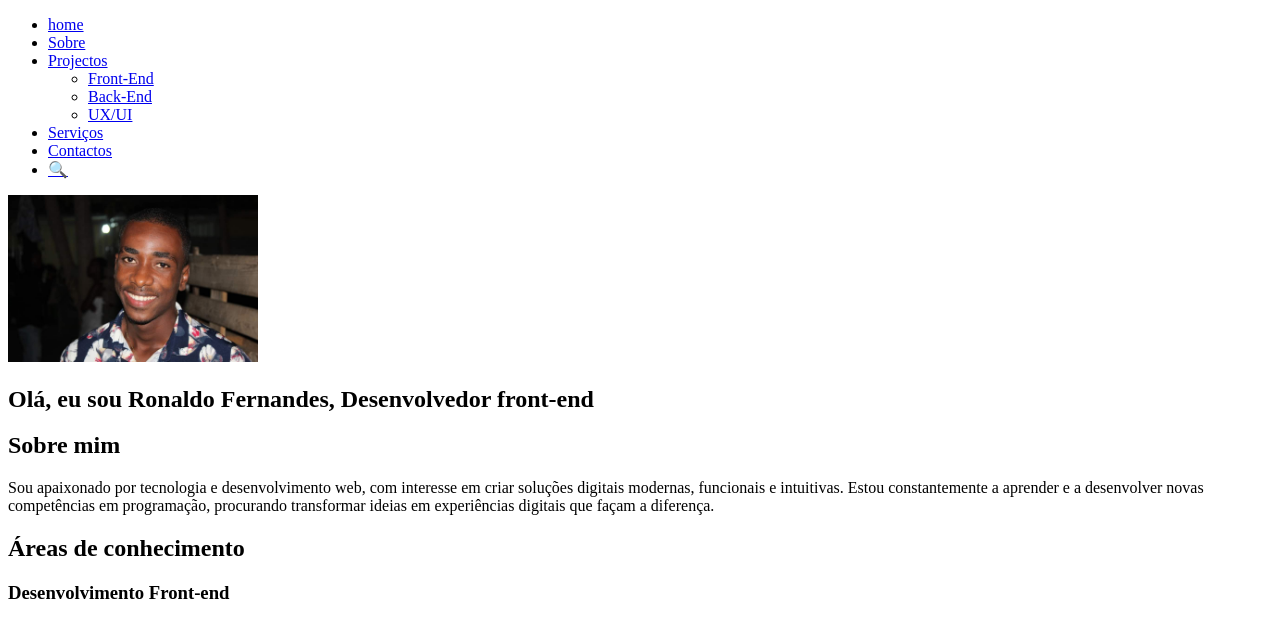
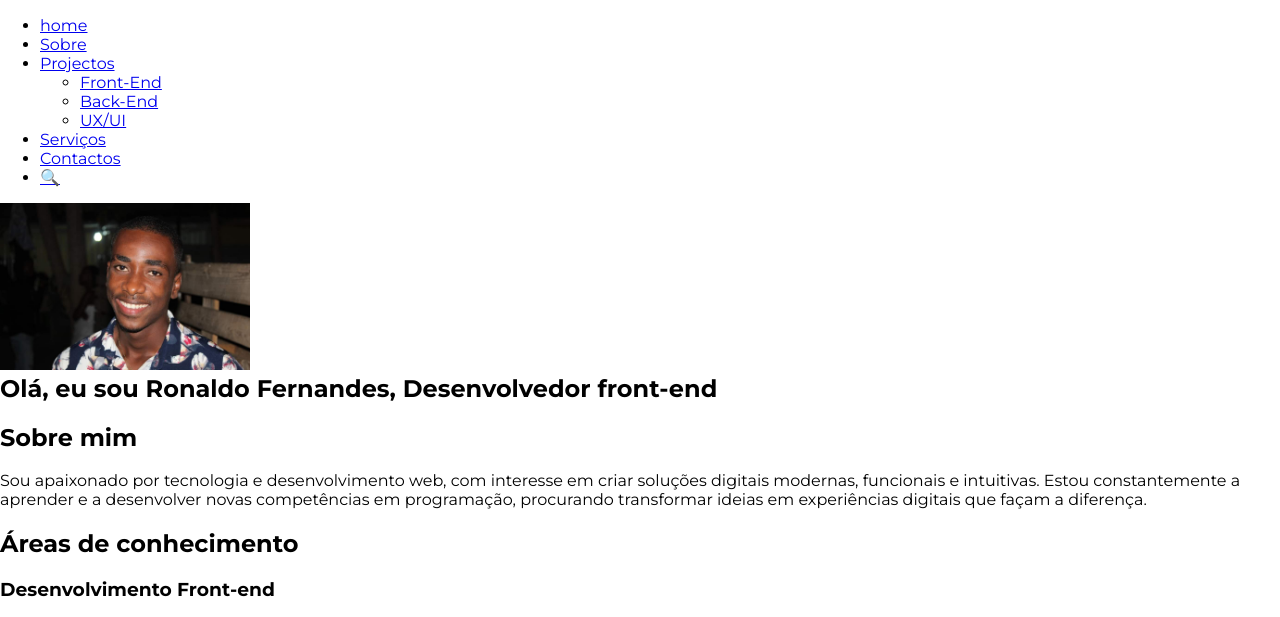
Before and after one commit to Ronaldo350-rony/portfolio, a plain HTML site: page index.html in a window 1280 px wide. Shown: the top 617 px of the page. Drawn offline with Linux system fonts and the light colour scheme.

Commit message:
adicionando fontes e estilizando a cor de corpo

```diff
--- /dev/null
+++ b/css/global.css
@@ -0,0 +1,34 @@
+@font-face {
+    font-family: "montserrat";
+    src: url(../fontes/Montserrat-VariableFont_wght.ttf);
+    font-display: swap;
+    font-style: normal;
+}
+
+:root{
+    --primary-color: #0F172A;
+    --secondary-color: #1E293B;
+    --tertiary-color: #38BDF8;
+
+    --text-primary-color:#38BDF8;
+    --text-secondary-color:#94A3B8;
+}
+
+/* CSS Reset */
+body,
+img,
+h1,
+p,
+fieldset,
+legend,
+input,
+textarea,
+button,
+select {
+  margin: 0;
+  padding: 0;
+  box-sizing: border-box;
+}
+body{
+font-family: "montserrat";
+}
--- /dev/null
+++ b/css/style.css
@@ -0,0 +1,2 @@
+@import url(header.css);
+@import url(global.css);
--- a/index.html
+++ b/index.html
@@ -5,6 +5,7 @@
     <meta name="viewport" content="width=device-width, initial-scale=1.0" />
     <meta name="Author" content="Ronaldo_Fernandes" />
     <meta name="description" content="Portfolio" />
+    <link rel="stylesheet" href="css/style.css">
 
     <title>Meu Portfólio</title>
   </head>
```
Also changed, not shown: css/header.css (added), css/style,.css (deleted), fontes/Montserrat-VariableFont_wght.ttf (added).
